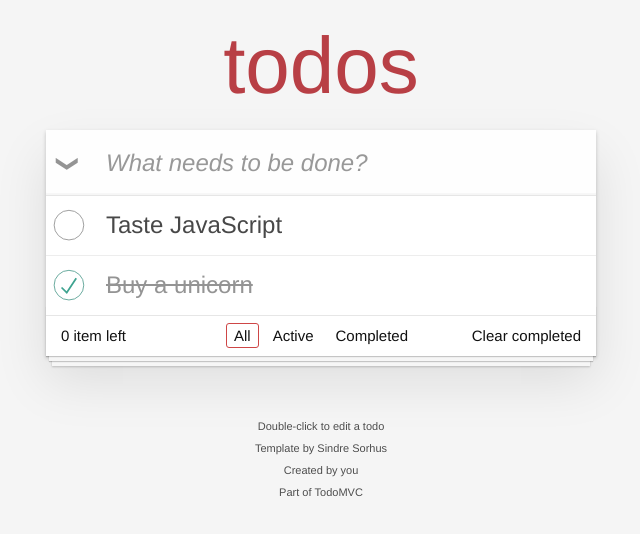
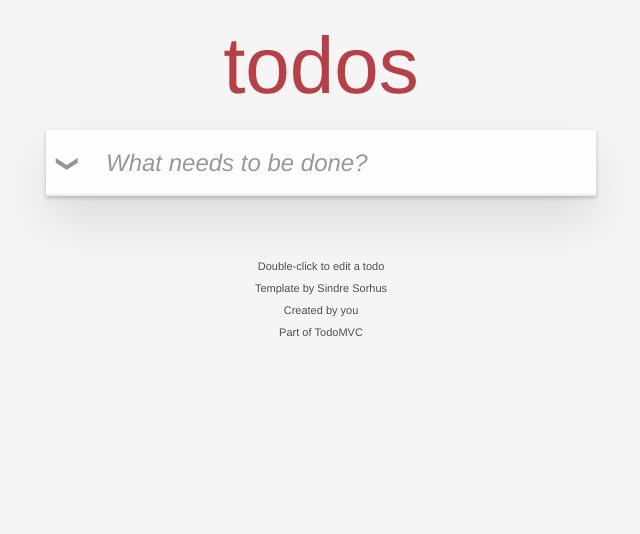
Before and after one commit to wookikiik/realworld-study, a React (Create React App) app: page / in a window 1280 px wide. Shown: the top 534 px of the page, without its empty margins (319-959 px from the left). Built offline with nearby package versions, Linux system fonts and the light colour scheme.

Commit message:
커스텀 hook 추가 및 적용

```diff
--- a/package.json
+++ b/package.json
@@ -45,5 +45,8 @@
       "last 1 safari version"
     ]
   },
-  "types": "./types/index.d.ts"
+  "types": "./types/index.d.ts",
+  "devDependencies": {
+    "@types/uuid": "^9.0.8"
+  }
 }
--- a/src/components/AddTask.tsx
+++ b/src/components/AddTask.tsx
@@ -1,11 +1,16 @@
 import React, { useRef } from "react";
 
-const AddTask: React.FC = () => {
+const AddTask: React.FC<AddTaskProps> = ({ onAdd }) => {
   const titleRef = useRef<HTMLInputElement>(null);
 
   function handleAddTask(event: React.FormEvent) {
     event.preventDefault();
-    console.log("addTask", titleRef.current?.value);
+    if (!titleRef.current) {
+      // TODO: show notification
+      return;
+    }
+
+    onAdd(titleRef.current.value);
   }
 
   return (
@@ -19,4 +24,8 @@ const AddTask: React.FC = () => {
   );
 };
 
+type AddTaskProps = {
+  onAdd: (title: string) => void;
+};
+
 export default AddTask;
--- a/src/components/TaskList.tsx
+++ b/src/components/TaskList.tsx
@@ -1,11 +1,12 @@
 import React from "react";
 import { Task } from "@/types";
 
-const TaskList: React.FC = () => {
+const TaskList: React.FC<TaskListProps> = ({ tasks }) => {
   return (
     <ul className="todo-list">
-      <TaskItem task={{ title: "Taste JavaScript", complete: false }} />
-      <TaskItem task={{ title: "Buy a unicorn", complete: true }} />
+      {tasks.map((task) => (
+        <TaskItem key={task.id} task={task} />
+      ))}
     </ul>
   );
 };
@@ -30,6 +31,10 @@ const TaskItem: React.FC<TaskItemProps> = ({ task }) => {
 
 export default TaskList;
 
+type TaskListProps = {
+  tasks: Task[];
+};
+
 type TaskItemProps = {
   task: Task;
 };
--- a/src/components/TodoApp.tsx
+++ b/src/components/TodoApp.tsx
@@ -1,24 +1,27 @@
-import React, { useState } from "react";
+import React from "react";
 import Header from "./Header";
 import AddTask from "./AddTask";
 import ToggleComplete from "./ToggleComplete";
 import TaskList from "./TaskList";
 import AppFooter from "./TodoFooter";
 import Footer from "./Footer";
+import { useTasks, useFilterTasks } from "../hooks";
 
 const TodoApp: React.FC = () => {
-  // TODO: isEmptyTasks is computed value
-  const [isEmptyTasks] = useState(false);
+  const { tasks, addTask } = useTasks();
+  const isEmptyTasks = tasks.length === 0;
+
+  const filterTasks = useFilterTasks(tasks);
 
   return (
     <>
       <section className="todoapp">
         <Header>
-          <AddTask />
+          <AddTask onAdd={addTask} />
         </Header>
         <section className="main">
           <ToggleComplete />
-          <TaskList />
+          <TaskList tasks={filterTasks} />
         </section>
         {isEmptyTasks || <AppFooter />}
       </section>
--- /dev/null
+++ b/src/hooks/index.ts
@@ -0,0 +1,2 @@
+export * from "./useTasks";
+export * from "./useLocation";
--- /dev/null
+++ b/src/hooks/useLocation.ts
@@ -0,0 +1,28 @@
+import { useSyncExternalStore } from "react";
+import { Task } from "@/types";
+
+export function useFilterTasks(tasks: Task[] = []): Task[] {
+  const filterAction = useSyncExternalStore(subscribe, getSnapshot);
+  if (filterAction === "") {
+    return tasks;
+  }
+
+  if (filterAction === "active") {
+    return tasks.filter((task) => !task.complete);
+  }
+
+  if (filterAction === "completed") {
+    return tasks.filter((task) => task.complete);
+  }
+
+  return tasks;
+}
+
+function subscribe(callback: any) {
+  window.addEventListener("popstate", callback);
+  return () => window.removeEventListener("popstate", callback);
+}
+
+function getSnapshot() {
+  return (window.location.hash || "#/").replace(/^#\//, "");
+}
--- /dev/null
+++ b/src/hooks/useTasks.ts
@@ -0,0 +1,76 @@
+import { Task } from "@/types";
+import { useEffect, useReducer } from "react";
+import { v4 as uuidv4 } from "uuid";
+
+export function useTasks() {
+  const [state, dispatch] = useReducer(tasksReducer, { tasks: [] });
+
+  useEffect(() => {
+    // TODO: fetch tasks from Task API Service
+  }, []);
+
+  return {
+    tasks: state.tasks,
+    addTask: (title: string) => {
+      dispatch({ type: "ADD_TASK", title });
+    },
+    updateTask: (task: Task) => {
+      dispatch({ type: "UPDATE_TASK", task });
+    },
+    deleteTask: (taskId: string) => {
+      dispatch({ type: "DELETE_TASK", taskId });
+    },
+  };
+}
+
+function tasksReducer(state: TaskState, action: TaskAction): TaskState {
+  switch (action.type) {
+    case "ADD_TASK":
+      return {
+        ...state,
+        tasks: [
+          ...state.tasks,
+          { id: generateId(), title: action.title, complete: false },
+        ],
+      };
+    case "UPDATE_TASK":
+      return {
+        ...state,
+        tasks: state.tasks.map((task) =>
+          task.id === action.task.id ? { ...task, ...action.task } : task
+        ),
+      };
+    case "DELETE_TASK":
+      return {
+        ...state,
+        tasks: state.tasks.filter((task) => task.id !== action.taskId),
+      };
+    default:
+      return state;
+  }
+}
+
+function generateId() {
+  return uuidv4();
+}
+
+type TaskState = {
+  tasks: Task[];
+};
+
+type AddTaskAction = {
+  type: "ADD_TASK";
+  title: string;
+};
+
+type UpdateTaskAction = {
+  type: "UPDATE_TASK";
+  task: Task;
+};
+
+type DeleteTaskAction = {
+  type: "DELETE_TASK";
+  taskId: string;
+};
+
+type TaskAction = AddTaskAction | UpdateTaskAction | DeleteTaskAction;
--- a/types/index.d.ts
+++ b/types/index.d.ts
@@ -1,4 +1,5 @@
 export type Task = {
+  id: string;
   complete: boolean;
   title: string;
 };
```
Also changed, not shown: 1 other file (tests, documents, lock files or other folders).
